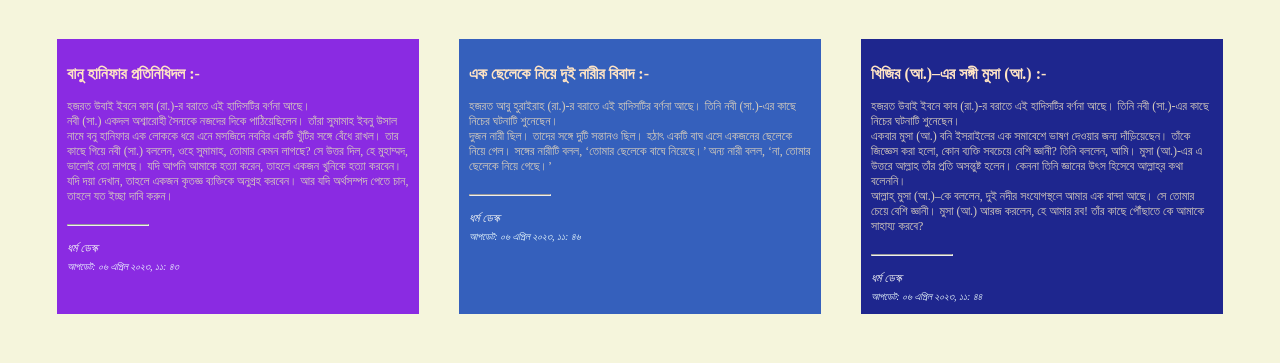
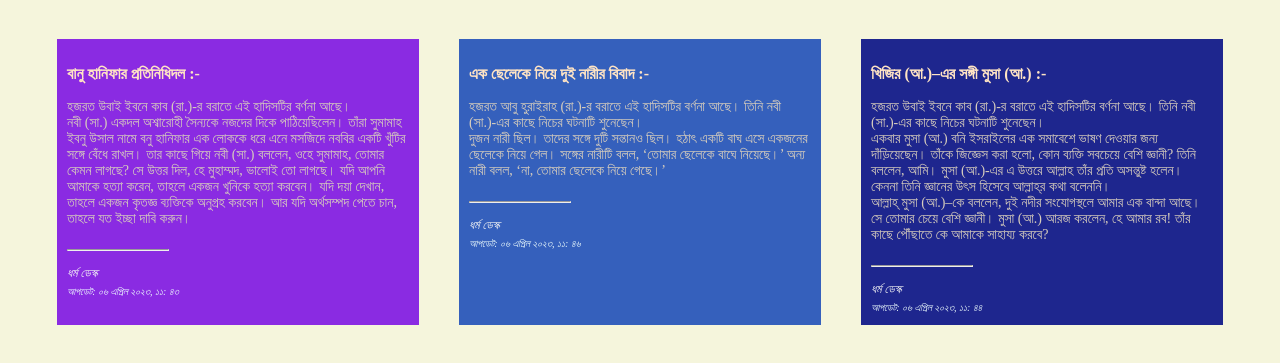
Before and after one commit to Iftakehr/class3, a plain HTML site: page index.html in a window 1280 px wide. Shown: the part 61-424 px from the top of the page. Drawn offline with Linux system fonts and the light colour scheme.

Commit message:
“class3”

```diff
--- a/index.html
+++ b/index.html
@@ -42,11 +42,11 @@
             flex:1;
         }
         p{
-            font-size: 12px;
+            font-size: 14px;
             color: rgb(215, 205, 189);
         }
         hr{
-            width: 80px;
+            width: 100px;
             display: inline-block;
         }
 
```
Also changed, not shown: Git_hub_command.txt (added).
